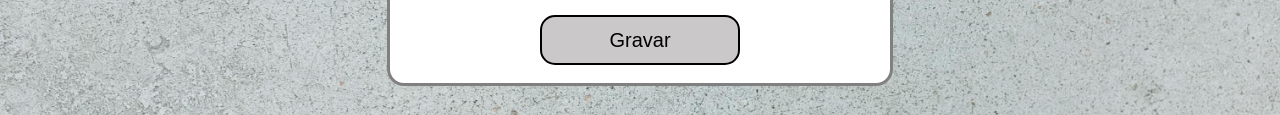
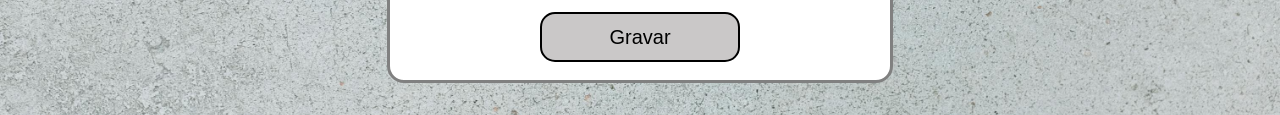
Before and after one commit to Estvexx/Site-Inovado, a plain HTML site: page manageprofile.html in a window 1280 px wide. Shown: the part 578-693 px from the top of the page. Drawn offline with Linux system fonts and the light colour scheme.

Commit message:
Ajustes Finais LAB2

```diff
--- a/manageprofile.html
+++ b/manageprofile.html
@@ -31,8 +31,7 @@
                         <i class="fas fa-exclamation-triangle error-icon"></i>
                         <span>Email inválido</span></div>
                 </div>
-                <div>
-                    <br>
+                <div  class="spaceemail">
                     <a href="profile.html"><button class="buttonstyle">Gravar</button></a>
 
                 </div>
--- a/style.css
+++ b/style.css
@@ -73,8 +73,12 @@ display: block;
     color: red;
     display: none;
     font-size: 14px;
-    margin-top: 5px;
+    margin-top: 15px;
 
+}
+
+.spaceemail{
+    margin-top: 3%;
 }
 
 /*Index Html*/
```
